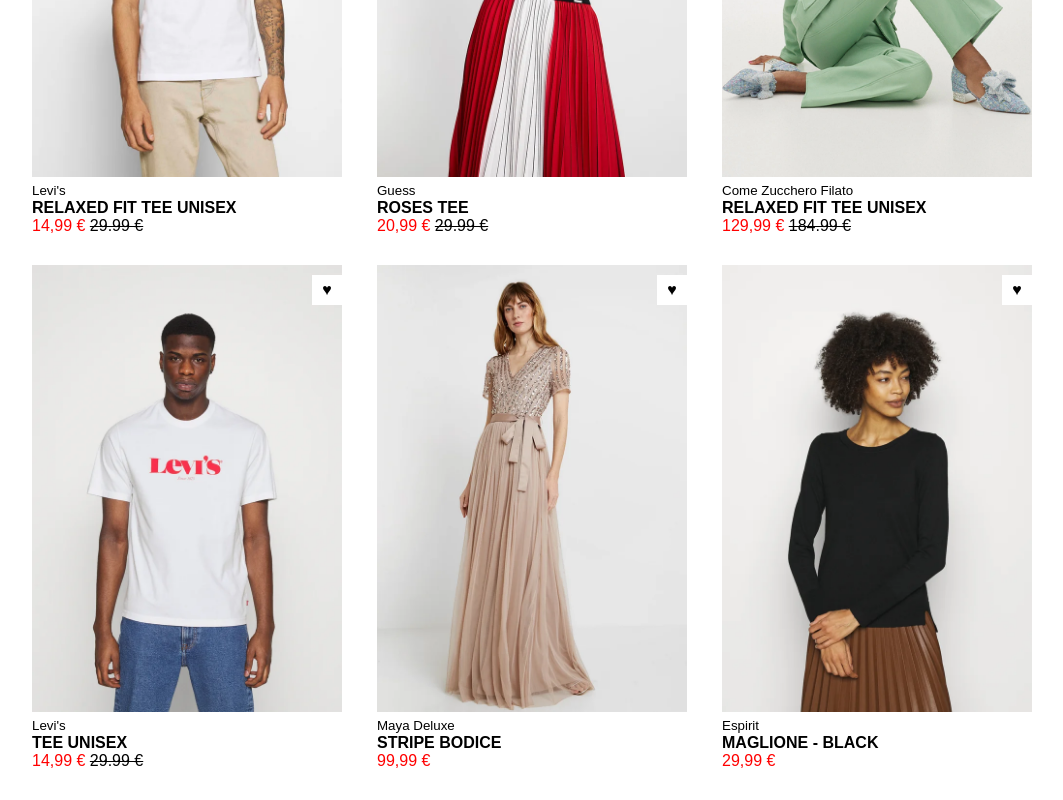
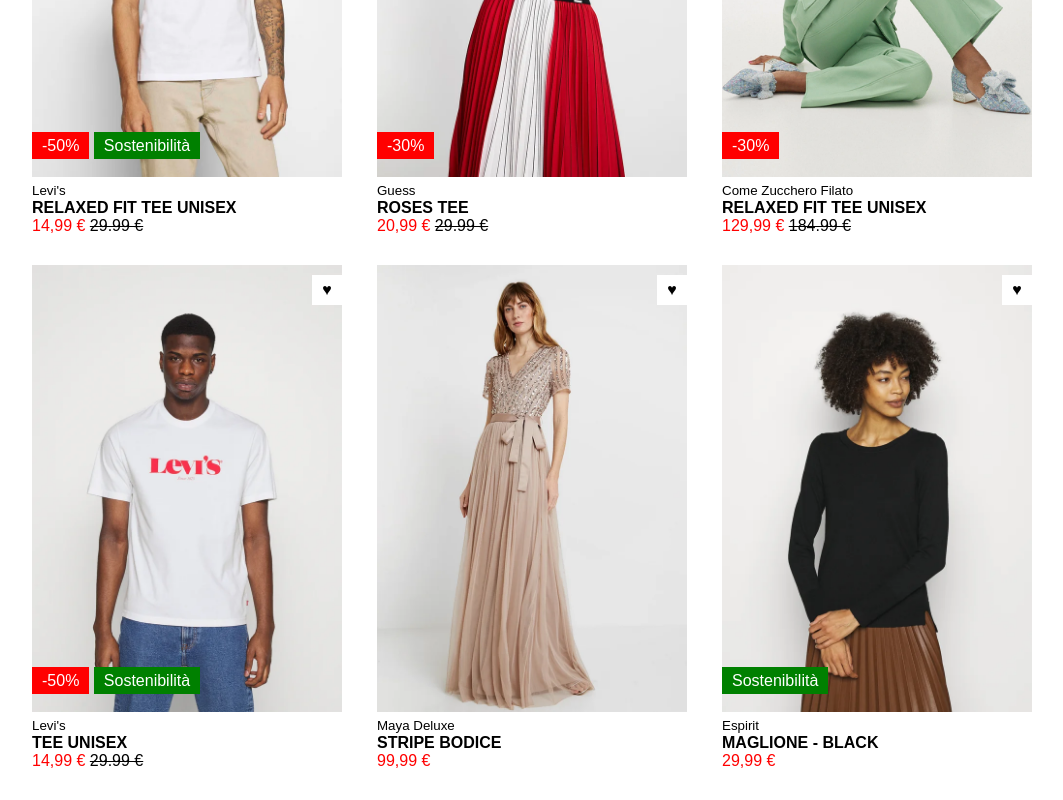
Before and after one commit to GiuseppeCassone/html-css-boolando, a plain HTML site: page index.html in a window 1280 px wide. Shown: the part 356-1156 px from the top of the page, without its empty margins (108-1171 px from the left). Drawn offline with Linux system fonts and the light colour scheme.

Commit message:
completato sezione con le immagini, le info e gli sconti dei prodotti

```diff
--- a/css/style.css
+++ b/css/style.css
@@ -109,6 +109,26 @@ img{
     opacity: 1;
 }
 
+/* sconti */
+
+.images .details{
+    position: absolute;
+    left: 0;
+    bottom: 80px;
+    color: white;
+}
+
+.discount{
+    background-color: red;
+    padding: 5px 10px;
+}
+
+.green{
+    background-color: green;
+    padding: 5px 10px;
+
+}
+
 .heart{
     display: flex;
     justify-content: center;
--- a/index.html
+++ b/index.html
@@ -65,7 +65,13 @@
                     <img src="./img/1b.webp" alt="immagine-1b">
                 </div>
 
+                <div class="details">
+                    <span class="discount">-50%</span>
+                    <span class="green">Sostenibilità</span>
+                </div>
+
                 <div class="heart">&hearts;</div>
+
                 <div><small>Levi's</small></div>
                 <div><strong>RELAXED FIT TEE UNISEX</strong></div>
                 <span class="prize-red">14,99 €</span>
@@ -82,7 +88,14 @@
                     <img src="./img/2b.webp" alt="immagine-1b">
                 </div>
 
+                <div class="details">
+
+                    <span class="discount">-30%</span>
+
+                </div>
+
                 <div class="heart">&hearts;</div>
+
                 <div><small>Guess</small></div>
                 <div><strong>ROSES TEE</strong></div>
                 <span class="prize-red">20,99 €</span>
@@ -97,7 +110,14 @@
                     <img src="./img/3b.webp" alt="immagine-1b">
                 </div>
 
+                <div class="details">
+
+                    <span class="discount">-30%</span>
+
+                </div>
+
                 <div class="heart">&hearts;</div>
+
                 <div><small>Come Zucchero Filato</small></div>
                 <div><strong>RELAXED FIT TEE UNISEX</strong></div>
                 <span class="prize-red">129,99 €</span>
@@ -112,7 +132,13 @@
                     <img src="./img/4b.webp" alt="immagine-1b">
                 </div>
 
+                <div class="details">
+                    <span class="discount">-50%</span>
+                    <span class="green">Sostenibilità</span>
+                </div>
+
                 <div class="heart">&hearts;</div>
+
                 <div><small>Levi's</small></div>
                 <div><strong>TEE UNISEX</strong></div>
                 <span class="prize-red">14,99 €</span>
@@ -128,6 +154,7 @@
                 </div>
 
                 <div class="heart">&hearts;</div>
+
                 <div><small>Maya Deluxe</small></div>
                 <div><strong>STRIPE BODICE</strong></div>
                 <span class="prize-red">99,99 €</span>
@@ -141,7 +168,14 @@
                     <img src="./img/6b.webp" alt="immagine-1b">
                 </div>
 
+                <div class="details">
+
+                    <span class="green">Sostenibilità</span>
+
+                </div>
+
                 <div class="heart">&hearts;</div>
+
                 <div><small>Espirit</small></div>
                 <div><strong>MAGLIONE - BLACK</strong></div>
                 <span class="prize-red">29,99 €</span>
```
